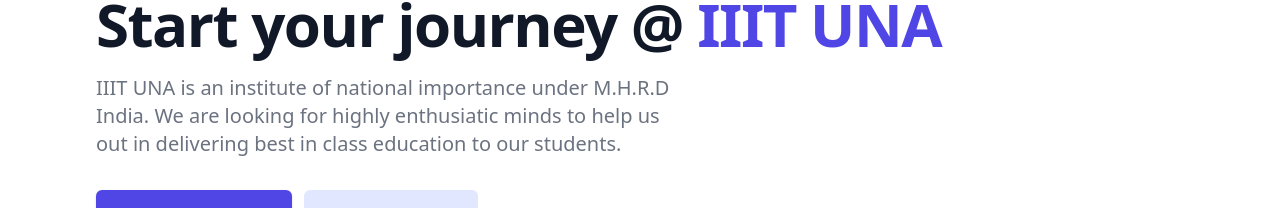
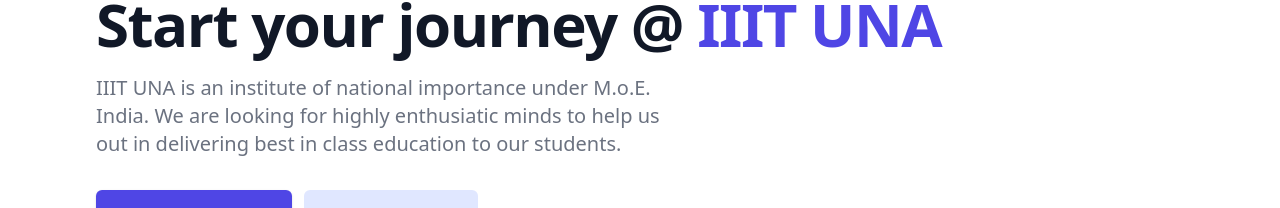
Before and after one commit to pkspyder007/iiitu-frp-frontend, a React (Create React App) app: page / in a window 1280 px wide. Shown: the part 341-549 px from the top of the page. Built offline with nearby package versions, Linux system fonts and the light colour scheme; no server answers; what react-alert-template-basic would draw is missing.

Commit message:
Update Hero.js

```diff
--- a/src/sections/Hero.js
+++ b/src/sections/Hero.js
@@ -12,7 +12,7 @@
             <span className="block text-indigo-600 xl:inline">IIIT UNA</span>
           </h1>
           <p className="mt-3 text-base text-gray-500 sm:mt-5 sm:text-lg sm:max-w-xl sm:mx-auto md:mt-5 md:text-xl lg:mx-0">
-            IIIT UNA is an institute of national importance under M.H.R.D India.
+            IIIT UNA is an institute of national importance under M.o.E. India.
             We are looking for highly enthusiatic minds to help us out in
             delivering best in class education to our students.
           </p>
```
